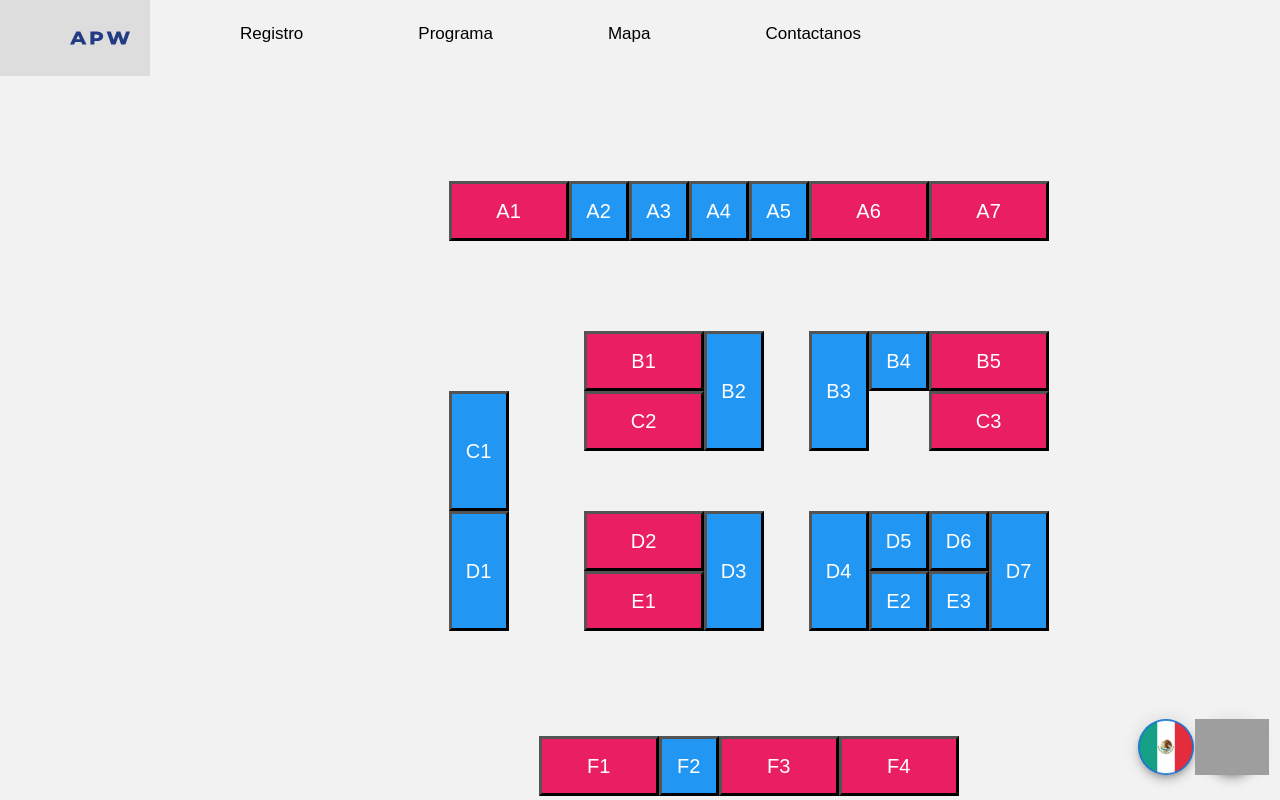
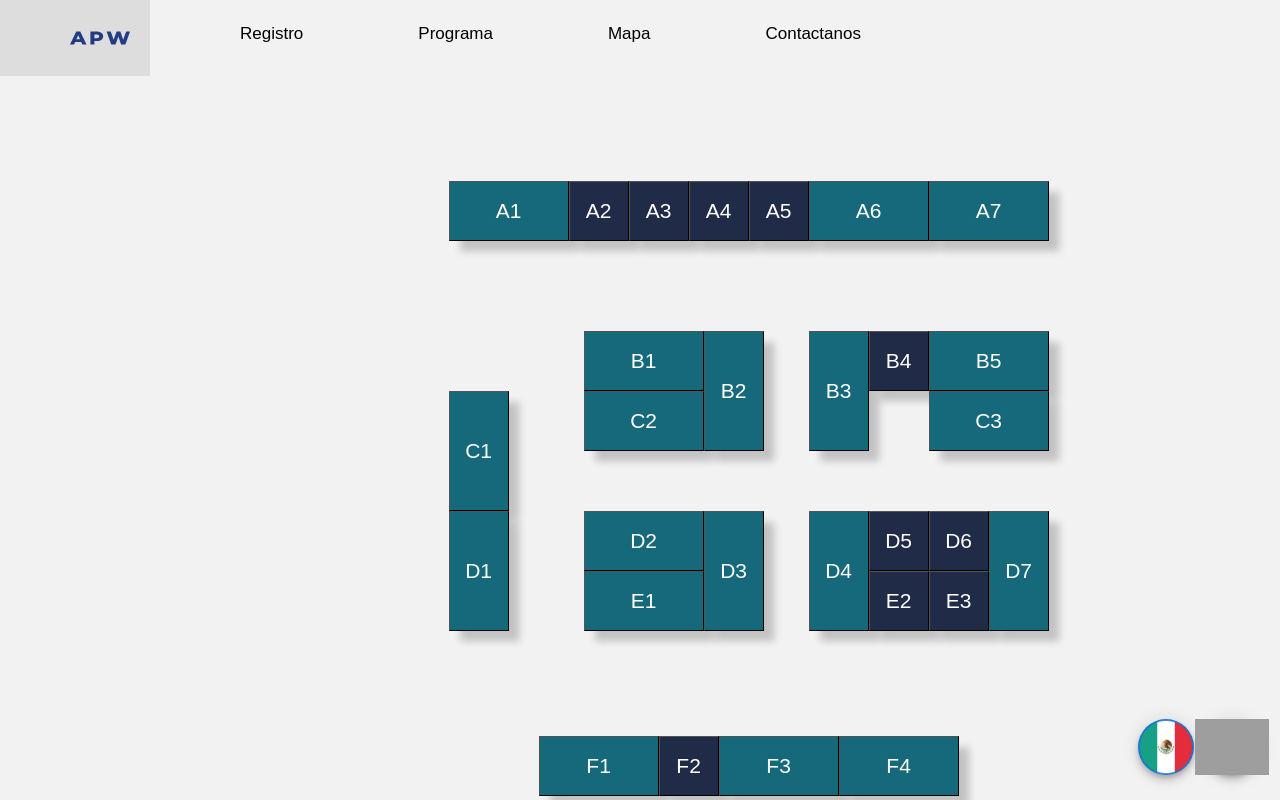
Before and after one commit to Vvan31/paperworld, a React (Vite) app in the folder PaperWorld/: page /map in a window 1280 px wide. Both pictures are taken after a click on the link "Mapa". Shown: the top 800 px of the page. Built offline with nearby package versions, Linux system fonts and the light colour scheme; no server answers; grey boxes are pictures that could not be loaded.

Commit message:
Fixed map names

```diff
--- a/PaperWorld/src/components/mapapp.css
+++ b/PaperWorld/src/components/mapapp.css
@@ -2,13 +2,16 @@
 
  .seat-selection {
   margin-left: calc(53% - (100% / 2));
-
   position: relative;
   width: 100%;
   height: 30rem;
-/*   overflow-x: auto; */
   background-repeat: no-repeat;
   background-size: 100% 90%;
+}
+.seat-selection button{
+  border-width: 1px;
+  box-shadow: 7px 7px 5px rgba(0, 0, 0, 0.2);
+  transition: box-shadow 0.3s ease-in-out;
 }
 
 .G1 {
@@ -54,30 +57,33 @@
   left: 150px;
 }
 .large {
-  background-color: #E91E63;
+  background-color: #16697a;
   color: white;
   width: 80px;
   height: 40px;
   padding: 2;
   margin: 2;
+  font-size: clamp(14px, 2vw, 14px);
 }
 
 .small {
-  background-color: #2196F3;
+  background-color: #202b47;
   color: white;
   width: 40px;
   height: 40px;
   padding: 2;
   margin: 2;
+  font-size: clamp(14px, 1vw, 14px);
 }
 .vertical{
-  background-color: #2196F3;
+  background-color: #16697a;
   color: white;
   width: 40px;
   height: 80px;
   padding: 2;
   margin: 2;
-
+  word-wrap: break-word;
+  font-size: clamp(14px, 2vw, 14px);
 }
 
 .group-row {
@@ -98,8 +104,10 @@
   overflow: auto;
 }
 .clicked {
-  background-color: #FF9800;
+  background-color: #ffa62b;
   color: white;
+ box-shadow: 6px 10px 4px rgba(0, 0, 0, 0.2) !important;
+ transform: translateY(-2px);
 }
 .disabled{
   background-color: #333333;
--- a/PaperWorld/src/components/mapapp.jsx
+++ b/PaperWorld/src/components/mapapp.jsx
@@ -35,12 +35,16 @@ const MapApp = ({ setSelection }) => {
 
   const getSpotExhibitorName = (slug) => {
     const spotData = spotsData.find((spot) => spot.attributes.slug === slug);
-    if (!spotData){
-        return null;
-    } else if (spotData.attributes.exhibitor.data == null) {return null}
-    else{
-        console.log(spotData.attributes.exhibitor.data.attributes.company);
-        return spotData.attributes.exhibitor.data.attributes.company;
+    if (!spotData || !spotData.attributes.exhibitor.data) {
+      return null;
+    } else {
+      const companyName = spotData.attributes.exhibitor.data.attributes.company;
+      if (companyName.length <= 8 || companyName.indexOf(' ') === -1) {
+        return [companyName.substring(0, 8), companyName];
+      } else {
+        const words = companyName.split(' ');
+        return [words.map((word) => word.charAt(0)).join(''), companyName];
+      }
     }
   };
 
@@ -55,56 +59,63 @@ const MapApp = ({ setSelection }) => {
             className={`seat-button large ${isButtonClicked('1') ? 'clicked' : ''}  ${getSpotExhibitorName('a1') !== null ? 'disabled' : ''}`}
             id="1"
             disabled={getSpotExhibitorName('a1') !== null}
+            title={getSpotExhibitorName('a1') ? getSpotExhibitorName('a1')[1] : 'A1'}
             >
-              {getSpotExhibitorName('a1') || 'A1'}
+              {getSpotExhibitorName('a1') ? getSpotExhibitorName('a1')[0] : 'A1'}
           </button>
           <button
             onClick={handleClick}
             className={`seat-button small ${isButtonClicked('3') ? 'clicked' : ''}  ${getSpotExhibitorName('a2') !== null ? 'disabled' : ''}`}
             id="3"
             disabled={getSpotExhibitorName('a2') !== null}
+            title={getSpotExhibitorName('a2') ? getSpotExhibitorName('a2')[1] : 'A2'}
             >
-              {getSpotExhibitorName('a2') || 'A2'}
+              {getSpotExhibitorName('a2') ? getSpotExhibitorName('a2')[0] : 'A2'}
           </button>
           <button
             onClick={handleClick}
             className={`seat-button small ${isButtonClicked('4') ? 'clicked' : ''}  ${getSpotExhibitorName('a3') !== null ? 'disabled' : ''}`}
             id="4"
             disabled={getSpotExhibitorName('a3') !== null}
+            title={getSpotExhibitorName('a3') ? getSpotExhibitorName('a3')[1] : 'A3'}
             >
-              {getSpotExhibitorName('a3') || 'A3'}
+              {getSpotExhibitorName('a3') ? getSpotExhibitorName('a3')[0] : 'A3'}
           </button>
           <button
             onClick={handleClick}
             className={`seat-button small ${isButtonClicked('5') ? 'clicked' : ''}  ${getSpotExhibitorName('a4') !== null ? 'disabled' : ''}`}
             id="5"
             disabled={getSpotExhibitorName('a4') !== null}
+            title={getSpotExhibitorName('a4') ? getSpotExhibitorName('a4')[1] : 'A4'}
             >
-              {getSpotExhibitorName('a4') || 'A4'}
+             {getSpotExhibitorName('a4') ? getSpotExhibitorName('a4')[0] : 'A4'}
           </button>
           <button
             onClick={handleClick}
             className={`seat-button small ${isButtonClicked('6') ? 'clicked' : ''}  ${getSpotExhibitorName('a5') !== null ? 'disabled' : ''}`}
             id="6"
             disabled={getSpotExhibitorName('a5') !== null}
+            title={getSpotExhibitorName('a5') ? getSpotExhibitorName('a5')[1] : 'A5'}
             >
-              {getSpotExhibitorName('a5') || 'A5'}
+              {getSpotExhibitorName('a5') ? getSpotExhibitorName('a5')[0] : 'A5'}
           </button>
           <button
             onClick={handleClick}
             className={`seat-button large ${isButtonClicked('7') ? 'clicked' : ''}  ${getSpotExhibitorName('a6') !== null ? 'disabled' : ''}`}
             id="7"
             disabled={getSpotExhibitorName('a6') !== null}
+            title={getSpotExhibitorName('a6') ? getSpotExhibitorName('a6')[1] : 'A6'}
             >
-              {getSpotExhibitorName('a6') || 'A6'}
+              {getSpotExhibitorName('a6') ? getSpotExhibitorName('a6')[0] : 'A6'}
           </button>
           <button
             onClick={handleClick}
             className={`seat-button large ${isButtonClicked('8') ? 'clicked' : ''}  ${getSpotExhibitorName('a7') !== null ? 'disabled' : ''}`}
             id="8"
             disabled={getSpotExhibitorName('a7') !== null}
+            title={getSpotExhibitorName('a7') ? getSpotExhibitorName('a7')[1] : 'A7'}
             >
-            {getSpotExhibitorName('a7') || 'A7'}
+             {getSpotExhibitorName('a7') ? getSpotExhibitorName('a7')[0] : 'A7'}
           </button>
         </div>
 
@@ -115,16 +126,18 @@ const MapApp = ({ setSelection }) => {
               className={`seat-button large ${isButtonClicked('12') ? 'clicked' : ''}  ${getSpotExhibitorName('b1') !== null ? 'disabled' : ''}`}
               id="12"
               disabled={getSpotExhibitorName('b1') !== null}
+              title={getSpotExhibitorName('b1') ? getSpotExhibitorName('b1')[1] : 'B1'}
             >
-              {getSpotExhibitorName('b1') || 'B1'}
+              {getSpotExhibitorName('b1') ? getSpotExhibitorName('b1')[0] : 'B1'}
             </button>
             <button
               onClick={handleClick}
               className={`seat-button large ${isButtonClicked('10') ? 'clicked' : ''}  ${getSpotExhibitorName('c2') !== null ? 'disabled' : ''}`}
               id="10"
               disabled={getSpotExhibitorName('c2') !== null}
+              title={getSpotExhibitorName('c2') ? getSpotExhibitorName('c2')[1] : 'C2'}
               >
-                {getSpotExhibitorName('c2') || 'C2'}
+              {getSpotExhibitorName('c2') ? getSpotExhibitorName('c2')[0] : 'C2'}
             </button>
           </div>
           <div className="group">
@@ -133,8 +146,9 @@ const MapApp = ({ setSelection }) => {
               className={`seat-button vertical ${isButtonClicked('13') ? 'clicked' : ''}  ${getSpotExhibitorName('b2') !== null ? 'disabled' : ''}`}
               id="13"
               disabled={getSpotExhibitorName('b2') !== null}
+              title={getSpotExhibitorName('b2') ? getSpotExhibitorName('b2')[1] : 'B2'}
               >
-              {getSpotExhibitorName('b2') || 'B2'}
+              {getSpotExhibitorName('b2') ? getSpotExhibitorName('b2')[0] : 'B2'}
             </button>
           </div>
         </div>
@@ -146,8 +160,9 @@ const MapApp = ({ setSelection }) => {
               className={`seat-button vertical ${isButtonClicked('14') ? 'clicked' : ''}  ${getSpotExhibitorName('b3') !== null ? 'disabled' : ''}`}
               id="14"
               disabled={getSpotExhibitorName('b3') !== null}
+              title={getSpotExhibitorName('b3') ? getSpotExhibitorName('b3')[1] : 'B3'}
               >
-                {getSpotExhibitorName('b3') || 'B3'}
+                {getSpotExhibitorName('b3') ? getSpotExhibitorName('b3')[0] : 'B3'}
             </button>
           </div>
           <div className="group">
@@ -156,8 +171,9 @@ const MapApp = ({ setSelection }) => {
               className={`seat-button small ${isButtonClicked('15') ? 'clicked' : ''}  ${getSpotExhibitorName('b4') !== null ? 'disabled' : ''}`}
               id="15"
               disabled={getSpotExhibitorName('b4') !== null}
+              title={getSpotExhibitorName('b4') ? getSpotExhibitorName('b4')[1] : 'B4'}
               >
-                {getSpotExhibitorName('b4') || 'B4'}
+               {getSpotExhibitorName('b4') ? getSpotExhibitorName('b4')[0] : 'B4'}
             </button>
           </div>
           <div className="group">
@@ -166,16 +182,18 @@ const MapApp = ({ setSelection }) => {
               className={`seat-button large ${isButtonClicked('16') ? 'clicked' : ''}  ${getSpotExhibitorName('b5') !== null ? 'disabled' : ''}`}
               id="16"
               disabled={getSpotExhibitorName('b5') !== null}
+              title={getSpotExhibitorName('b5') ? getSpotExhibitorName('b5')[1] : 'B5'}
               >
-                {getSpotExhibitorName('b5') || 'B5'}
+                {getSpotExhibitorName('b5') ? getSpotExhibitorName('b5')[0] : 'B5'}
             </button>
             <button
               onClick={handleClick}
               className={`seat-button large ${isButtonClicked('11') ? 'clicked' : ''}  ${getSpotExhibitorName('c3') !== null ? 'disabled' : ''}`}
               id="11"
               disabled={getSpotExhibitorName('c3') !== null}
+              title={getSpotExhibitorName('c3') ? getSpotExhibitorName('c3')[1] : 'C3'}
               >
-                {getSpotExhibitorName('c3') || 'C3'}
+                {getSpotExhibitorName('c3') ? getSpotExhibitorName('c3')[0] : 'C3'}
             </button>
           </div>
         </div>
@@ -187,16 +205,18 @@ const MapApp = ({ setSelection }) => {
               className={`seat-button vertical ${isButtonClicked('9') ? 'clicked' : ''}  ${getSpotExhibitorName('c1') !== null ? 'disabled' : ''}`}
               id="9"
               disabled={getSpotExhibitorName('c1') !== null}
+              title={getSpotExhibitorName('c1') ? getSpotExhibitorName('c1')[1] : 'C1'}
               >
-                {getSpotExhibitorName('c1') || 'C1'}
+                {getSpotExhibitorName('c1') ? getSpotExhibitorName('c1')[0] : 'C1'}
             </button>
             <button
               onClick={handleClick}
               className={`seat-button vertical ${isButtonClicked('17') ? 'clicked' : ''}  ${getSpotExhibitorName('d1') !== null ? 'disabled' : ''}`}
               id="17"
+              title={getSpotExhibitorName('d1') ? getSpotExhibitorName('d1')[1] : 'D1'}
               disabled={getSpotExhibitorName('d1') !== null}
             >
-                {getSpotExhibitorName('d1') || 'D1'}
+               {getSpotExhibitorName('d1') ? getSpotExhibitorName('d1')[0] : 'D1'}
             </button>
           </div>
         </div>
@@ -208,16 +228,18 @@ const MapApp = ({ setSelection }) => {
               className={`seat-button large ${isButtonClicked('18') ? 'clicked' : ''}  ${getSpotExhibitorName('d2') !== null ? 'disabled' : ''}`}
               id="18"
               disabled={getSpotExhibitorName('d2') !== null}
+              title={getSpotExhibitorName('d2') ? getSpotExhibitorName('d2')[1] : 'D2'}
             >
-              {getSpotExhibitorName('d2') || 'D2'}
+              {getSpotExhibitorName('d2') ? getSpotExhibitorName('d2')[0] : 'D2'}
             </button>
             <button
               onClick={handleClick}
               className={`seat-button large ${isButtonClicked('28') ? 'clicked' : ''}  ${getSpotExhibitorName('e1') !== null ? 'disabled' : ''}`}
               id="28"
               disabled={getSpotExhibitorName('e1') !== null}
+              title={getSpotExhibitorName('e1') ? getSpotExhibitorName('e1')[1] : 'E1'}
             >
-              {getSpotExhibitorName('e1') || 'E1'}
+              {getSpotExhibitorName('e1') ? getSpotExhibitorName('e1')[0] : 'E1'}
             </button>
           </div>
           <div className="group">
@@ -226,13 +248,12 @@ const MapApp = ({ setSelection }) => {
               className={`seat-button vertical ${isButtonClicked('19') ? 'clicked' : ''}  ${getSpotExhibitorName('d3') !== null ? 'disabled' : ''}`}
               id="19"
               disabled={getSpotExhibitorName('d3') !== null}
+              title={getSpotExhibitorName('d3') ? getSpotExhibitorName('d3')[1] : 'D3'}
             >
-              {getSpotExhibitorName('d3') || 'D3'}
+              {getSpotExhibitorName('d3') ? getSpotExhibitorName('d3')[0] : 'D3'}
             </button>
           </div>
         </div>
-
-        <span className="empty-space"></span>
 
         <div className="G6 group-row">
           <div className="group">
@@ -241,8 +262,9 @@ const MapApp = ({ setSelection }) => {
               className={`seat-button vertical ${isButtonClicked('20') ? 'clicked' : ''}  ${getSpotExhibitorName('d4') !== null ? 'disabled' : ''}`}
               id="20"
               disabled={getSpotExhibitorName('d4') !== null}
+              title={getSpotExhibitorName('d4') ? getSpotExhibitorName('d4')[1] : 'D4'}
               >
-              {getSpotExhibitorName('d4') || 'D4'}
+              {getSpotExhibitorName('d4') ? getSpotExhibitorName('d4')[0] : 'D4'}
             </button>
           </div>
           <div className="group">
@@ -251,17 +273,20 @@ const MapApp = ({ setSelection }) => {
               className={`seat-button small ${isButtonClicked('21') ? 'clicked' : ''}  ${getSpotExhibitorName('d5') !== null ? 'disabled' : ''}`}
               id="21"
               disabled={getSpotExhibitorName('d5') !== null}
+              title={getSpotExhibitorName('d5') ? getSpotExhibitorName('d5')[1] : 'D5'}
               >
-              {getSpotExhibitorName('d5') || 'D5'}
+              {getSpotExhibitorName('d5') ? getSpotExhibitorName('d5')[0] : 'D5'}
             </button>
             <button
               onClick={handleClick}
               className={`seat-button small ${isButtonClicked('29') ? 'clicked' : ''}  ${getSpotExhibitorName('e2') !== null ? 'disabled' : ''}`}
               id="29"
               disabled={getSpotExhibitorName('e2') !== null}
-            >
-              {getSpotExhibitorName('e2') || 'E2'}
-            </button>
+              title={getSpotExhibitorName('e2') ? getSpotExhibitorName('e2')[1] : 'E2'}
+
+              >
+                {getSpotExhibitorName('e2') ? getSpotExhibitorName('e2')[0] : 'E2'}
+              </button>
           </div>
           <div className="group">
             <button
@@ -269,16 +294,18 @@ const MapApp = ({ setSelection }) => {
               className={`seat-button small ${isButtonClicked('22') ? 'clicked' : ''}  ${getSpotExhibitorName('d6') !== null ? 'disabled' : ''}`}
               id="22"
               disabled={getSpotExhibitorName('d6') !== null}
-            >
-              {getSpotExhibitorName('d6') || 'D6'}
-            </button>
+              title={getSpotExhibitorName('d6') ? getSpotExhibitorName('d6')[1] : 'D6'}
+              >
+                {getSpotExhibitorName('d6') ? getSpotExhibitorName('d6')[0] : 'D6'}
+              </button>
             <button
               onClick={handleClick}
               className={`seat-button small ${isButtonClicked('30') ? 'clicked' : ''}  ${getSpotExhibitorName('e3') !== null ? 'disabled' : ''}`}
               id="30"
               disabled={getSpotExhibitorName('e3') !== null}
+              title={getSpotExhibitorName('e3') ? getSpotExhibitorName('e3')[1] : 'E3'}
             >
-              {getSpotExhibitorName('e3') || 'E3'}
+              {getSpotExhibitorName('e3') ? getSpotExhibitorName('e3')[0] : 'E3'}
             </button>
           </div>
           <div className="group">
@@ -287,8 +314,9 @@ const MapApp = ({ setSelection }) => {
               className={`seat-button vertical ${isButtonClicked('23') ? 'clicked' : ''}  ${getSpotExhibitorName('d7') !== null ? 'disabled' : ''}`}
               id="23"
               disabled={getSpotExhibitorName('d7') !== null}
+              title={getSpotExhibitorName('d7') ? getSpotExhibitorName('d7')[1] : 'D7'}
             >
-              {getSpotExhibitorName('d7') || 'D7'}
+              {getSpotExhibitorName('d7') ? getSpotExhibitorName('d7')[0] : 'D7'}
             </button>
           </div>
         </div>
@@ -301,32 +329,36 @@ const MapApp = ({ setSelection }) => {
             className={`seat-button large ${isButtonClicked('24') ? 'clicked' : ''}  ${getSpotExhibitorName('f1') !== null ? 'disabled' : ''}`}
             id="24"
             disabled={getSpotExhibitorName('f1') !== null}
+            title={getSpotExhibitorName('f1') ? getSpotExhibitorName('f1')[1] : 'F1'}
             >
-            {getSpotExhibitorName('f1') || 'F1'}
+           {getSpotExhibitorName('f1') ? getSpotExhibitorName('f1')[0] : 'F1'}
           </button>
           <button
             onClick={handleClick}
             className={`seat-button small ${isButtonClicked('25') ? 'clicked' : ''}  ${getSpotExhibitorName('f2') !== null ? 'disabled' : ''}`}
             id="25"
             disabled={getSpotExhibitorName('f2') !== null}
+            title={getSpotExhibitorName('f2') ? getSpotExhibitorName('f2')[1] : 'F2'}
             >
-            {getSpotExhibitorName('f2') || 'F2'}
+           {getSpotExhibitorName('f2') ? getSpotExhibitorName('f2')[0] : 'F2'}
           </button>
           <button
             onClick={handleClick}
             className={`seat-button large ${isButtonClicked('26') ? 'clicked' : ''}  ${getSpotExhibitorName('f3') !== null ? 'disabled' : ''}`}
             id="26"
             disabled={getSpotExhibitorName('f3') !== null}
+            title={getSpotExhibitorName('f3') ? getSpotExhibitorName('f3')[1] : 'F3'}
             >
-            {getSpotExhibitorName('f3') || 'F3'}
+            {getSpotExhibitorName('f3') ? getSpotExhibitorName('f3')[0] : 'F3'}
           </button>
           <button
             onClick={handleClick}
             className={`seat-button large ${isButtonClicked('27') ? 'clicked' : ''} ${getSpotExhibitorName('f4') !== null ? 'disabled' : ''}`}
             id="27"
             disabled={getSpotExhibitorName('f4') !== null}
+            title={getSpotExhibitorName('f4') ? getSpotExhibitorName('f4')[1] : 'F4'}
             >
-            {getSpotExhibitorName('f4') || 'F4'}
+            {getSpotExhibitorName('f4') ? getSpotExhibitorName('f4')[0] : 'F4'}
           </button>
         </div>
       </div>
```
